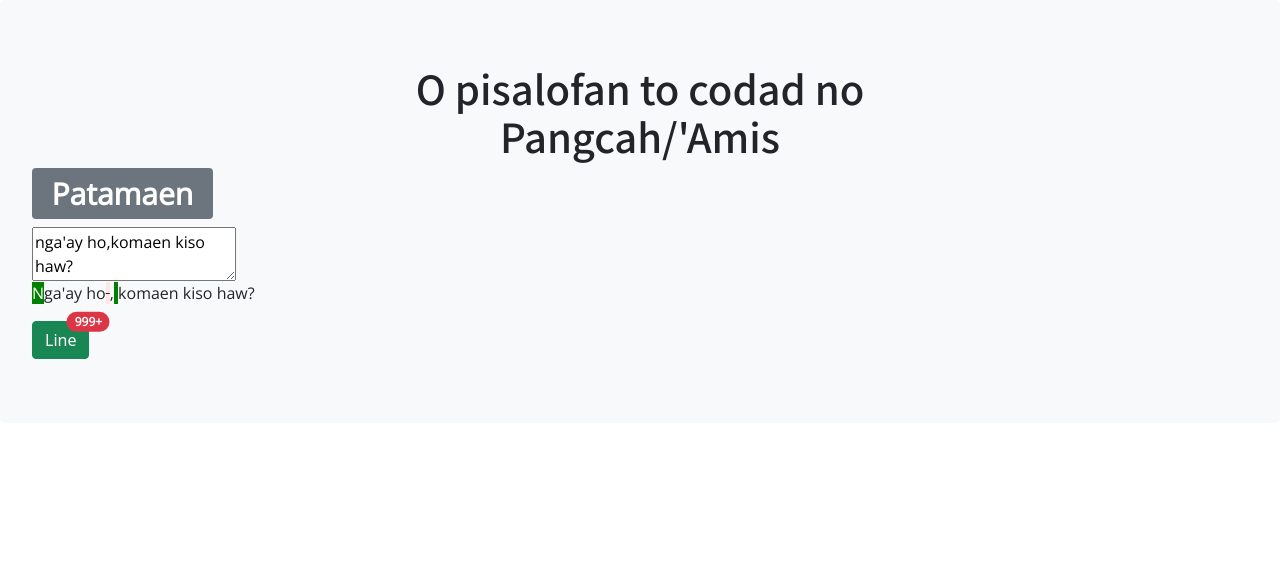
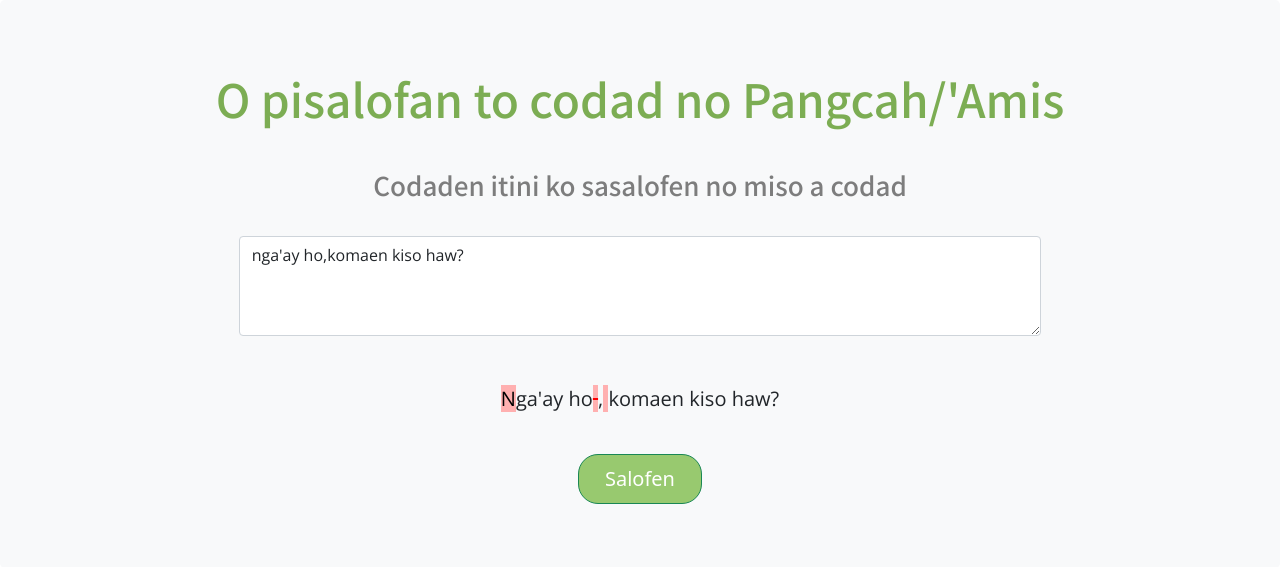
Before and after one commit to i3thuan5/Patamaen, a Django app: page /falic in a window 1280 px wide. Shown: the top 567 px of the page. Run offline with Django 4.2, Linux system fonts and the light colour scheme.

Commit message:
misakapah

```diff
--- a/patamaen/falic/static/patamaen/css/falic.css
+++ b/patamaen/falic/static/patamaen/css/falic.css
@@ -1,6 +1,10 @@
 .cakatama {
-	background-color: green;
-	color: white;
+	background-color: #ffb0b0;
+	color: black;
+}
+
+#masalofay{
+	font-size: 20px;
 }
 
 #intro .jumbotron{
@@ -14,5 +18,34 @@ h1,h2,h3,h4,h5,h6{
 
 p,a,input,label,textarea,span,ul,li{
     font-family: 'Open Sans', sans-serif;
+}
 
+#intro h1{
+    font-size: 46px;
+    font-weight: 400;
+    line-height: 1.5;
+    color: #7cad53;
 }
+
+#intro h2{
+    font-size: 26px;
+    font-weight: 200;
+    line-height: 1.5;
+    color: rgb(125, 125, 125);
+}
+textarea{
+	color: rgb(125, 125, 125);
+	width: 500px;
+	height: 100px;
+}
+
+.btn {
+    background: #98c96f;
+    color: white;
+    padding: 9px 26px;
+    border-radius: 20px;
+    font-size: 20px;
+}
+#caaykatama{
+	color: red;
+}
--- a/patamaen/falic/templates/patamaen/falic.html
+++ b/patamaen/falic/templates/patamaen/falic.html
@@ -1,6 +1,7 @@
 {% load static %}
-<html>
+<html lang="ami">
   <head>
+    <meta name="viewport" content="width=device-width, initial-scale=1">
     <link href="https://cdn.jsdelivr.net/npm/bootstrap@5.1.3/dist/css/bootstrap.min.css" rel="stylesheet" integrity="sha384-1BmE4kWBq78iYhFldvKuhfTAU6auU8tT94WrHftjDbrCEXSU1oBoqyl2QvZ6jIW3" crossorigin="anonymous">
     <script src="https://cdn.jsdelivr.net/npm/bootstrap@5.1.3/dist/js/bootstrap.bundle.min.js" integrity="sha384-ka7Sk0Gln4gmtz2MlQnikT1wXgYsOg+OMhuP+IlRH9sENBO0LRn5q+8nbTov4+1p" crossorigin="anonymous"></script>
     <title>Pisalofan to codad no Pangcah</title>
@@ -11,7 +12,7 @@
     <link rel="stylesheet" type="text/css" href="{% static 'patamaen/css/falic.css' %}"/>
     <style type="text/css">
     .jumbotron {
-      padding: 4rem 2rem;
+        padding: 4rem 2rem;
         margin-bottom: 2rem;
         background-color: var(--bs-light);
         border-radius: .3rem;
@@ -23,23 +24,35 @@
         <section id="intro">
               <div class="container">
                   <div class="row">
-                    <div class="col-md-8 offset-md-2 text-center">
+                    <div class="col-md-12 text-center">
                       <h1>O pisalofan to codad no Pangcah/'Amis</h1>
+                      <br>
+                      <h2>Codaden itini ko sasalofen no miso a codad</h2>
+                      <br>
 
                     </div>
                   </div>
               </div>
         </section>
-      <h1><span class="badge bg-secondary">Patamaen</span></h1>
-      <textarea>nga'ay ho,komaen kiso haw?</textarea>
-      <p><span class='cakatama'>N</span>ga'ay ho<del style="background:#ffe6e6;"> </del>,<span class="cakatama"> </span>komaen kiso haw?</p>
-      <button type="button" class="btn btn-success position-relative">
-        Line
-        <span class="position-absolute top-0 start-100 translate-middle badge rounded-pill bg-danger">
-          999+
-          <span class="visually-hidden">unread messages</span>
-        </span>
-      </button>
+        <section>
+          <div class="row">
+            <div class="col-md-8 offset-md-2 text-center">
+              <textarea class="form-control" >nga'ay ho,komaen kiso haw?</textarea>
+              <br>
+              <br>
+              <p id= masalofay><span class='cakatama'>N</span>ga'ay ho<del class='cakatama' id ='caaykatama'>
+              </del>,<span class="cakatama"> </span>komaen kiso haw?</p>
+              <br>
+             <button type="button" class="btn btn-success position-relative">Salofen
+             </button>
+          </div>
+
+            </div>
+
+        </section>
+
+
+
     </div>
   </body>
 </html>
--- a/patamaen/patamaen/settings.py
+++ b/patamaen/patamaen/settings.py
@@ -25,7 +25,7 @@ SECRET_KEY = 'django-insecure-kuzbz_+5tmvw8w@n)4qw-o_j80c=l8a0*8t*z92hq9gwmc*p6n
 # SECURITY WARNING: don't run with debug turned on in production!
 DEBUG = True
 
-ALLOWED_HOSTS = []
+ALLOWED_HOSTS = ['192.168.33.203','127.0.0.1' ]
 
 
 # Application definition
```
